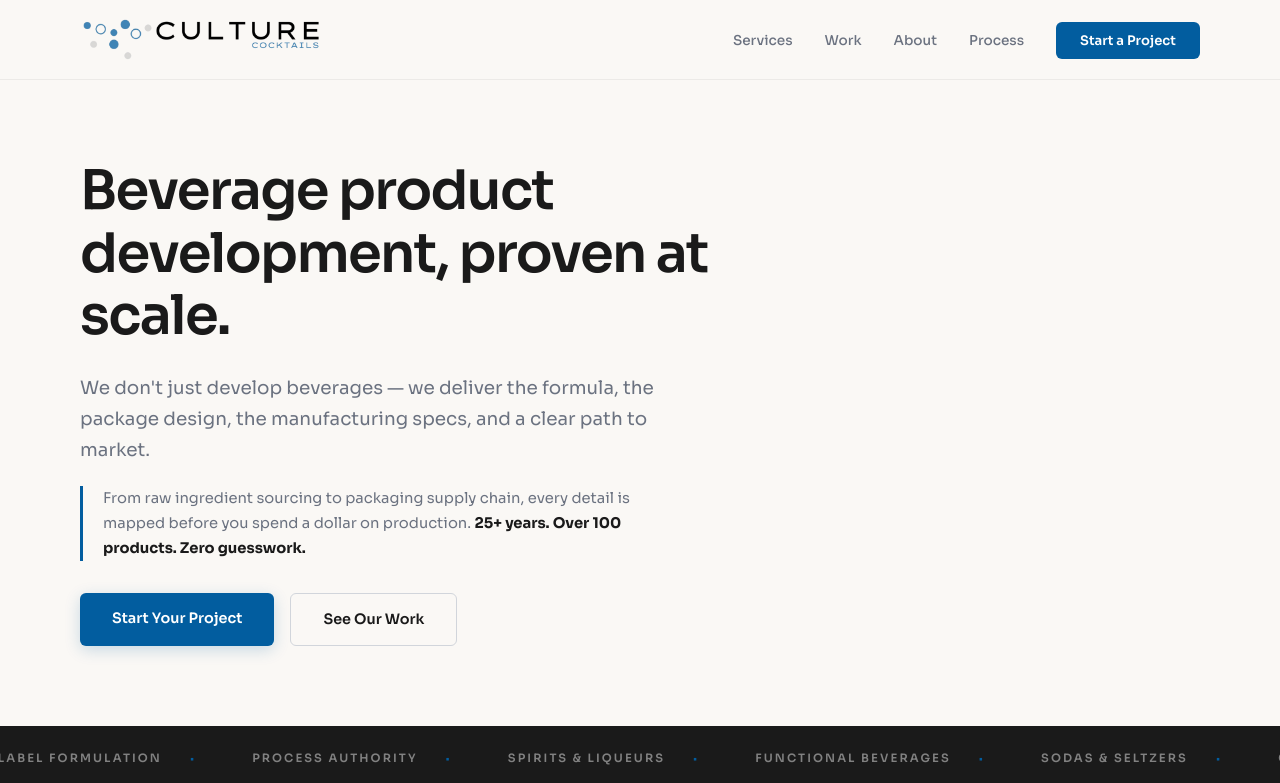
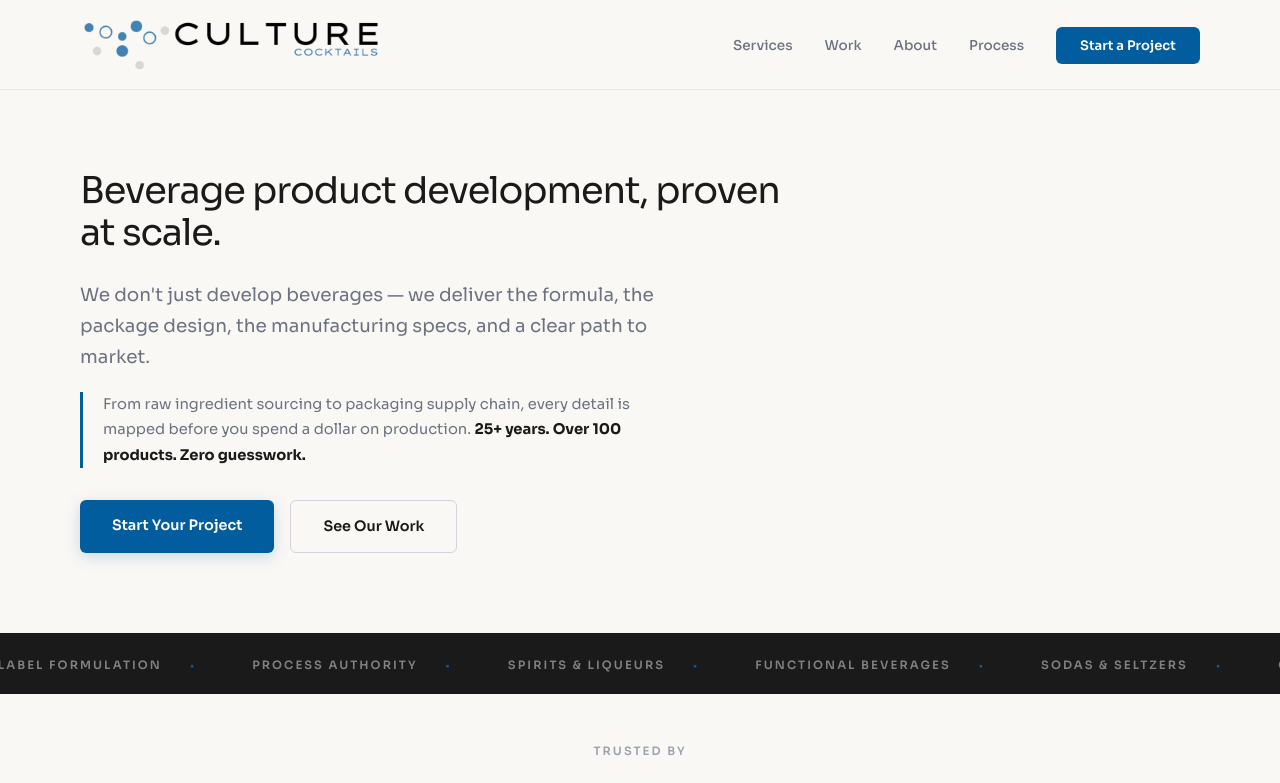
Before and after one commit to shanemcknight/culture-cocktails, a Next.js app: page / in a window 1280 px wide. Shown: the top 783 px of the page. Built offline with nearby package versions, Linux system fonts and the light colour scheme.

Commit message:
hero headline smaller and banner fix logo bigger

```diff
--- a/src/app/globals.css
+++ b/src/app/globals.css
@@ -7,7 +7,7 @@
   --warm: #FAF8F5;
   --gray-text: #6B7280;
   --gray-light: #9CA3AF;
-  --nav-height: 80px;
+  --nav-height: 90px;
 }
 
 /* ======== RESET ======== */
@@ -39,7 +39,7 @@ nav {
   height: 100%; padding: 0 40px;
   display: flex; align-items: center; justify-content: space-between;
 }
-.nav-logo img { height: 45px; }
+.nav-logo img { height: 56px; }
 .nav-links {
   display: flex; align-items: center; gap: 32px;
 }
@@ -66,8 +66,8 @@ nav {
   padding: calc(var(--nav-height) + 80px) 40px 80px;
 }
 .hero h1 {
-  font-size: clamp(2.2rem, 4.5vw, 3.4rem);
-  font-weight: 600;
+  font-size: clamp(1.5rem, 3vw, 2.3rem);
+  font-weight: 400;
   letter-spacing: -0.03em;
   line-height: 1.15;
   max-width: 700px;
@@ -443,7 +443,7 @@ footer { background: var(--black); color: var(--white); padding: 60px 40px 30px;
   .process-steps { grid-template-columns: 1fr; }
   .projects-grid { grid-template-columns: 1fr; }
   .categories-grid { grid-template-columns: 1fr 1fr; }
-  .hero h1 { font-size: 1.8rem; }
+  .hero h1 { font-size: 1.5rem; }
 }
 
 /* ======== ADMIN DASHBOARD ======== */
```
